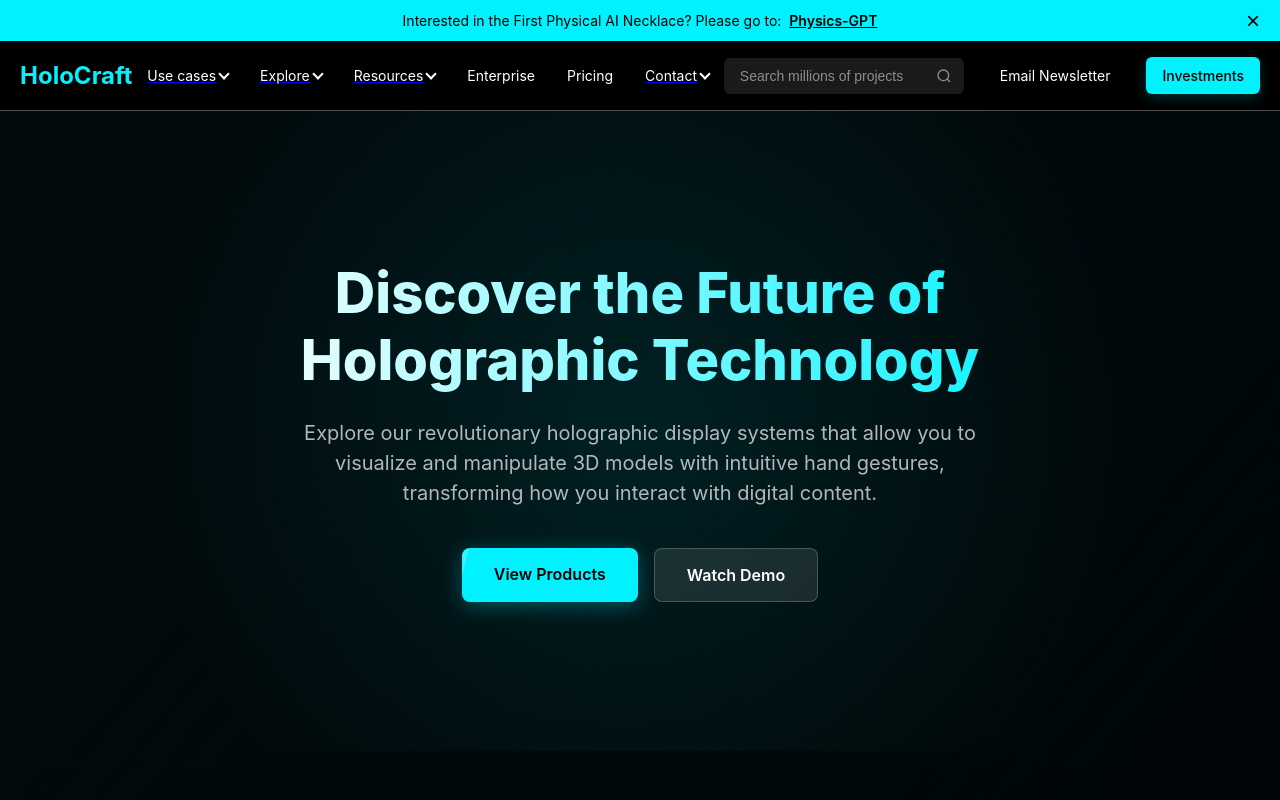
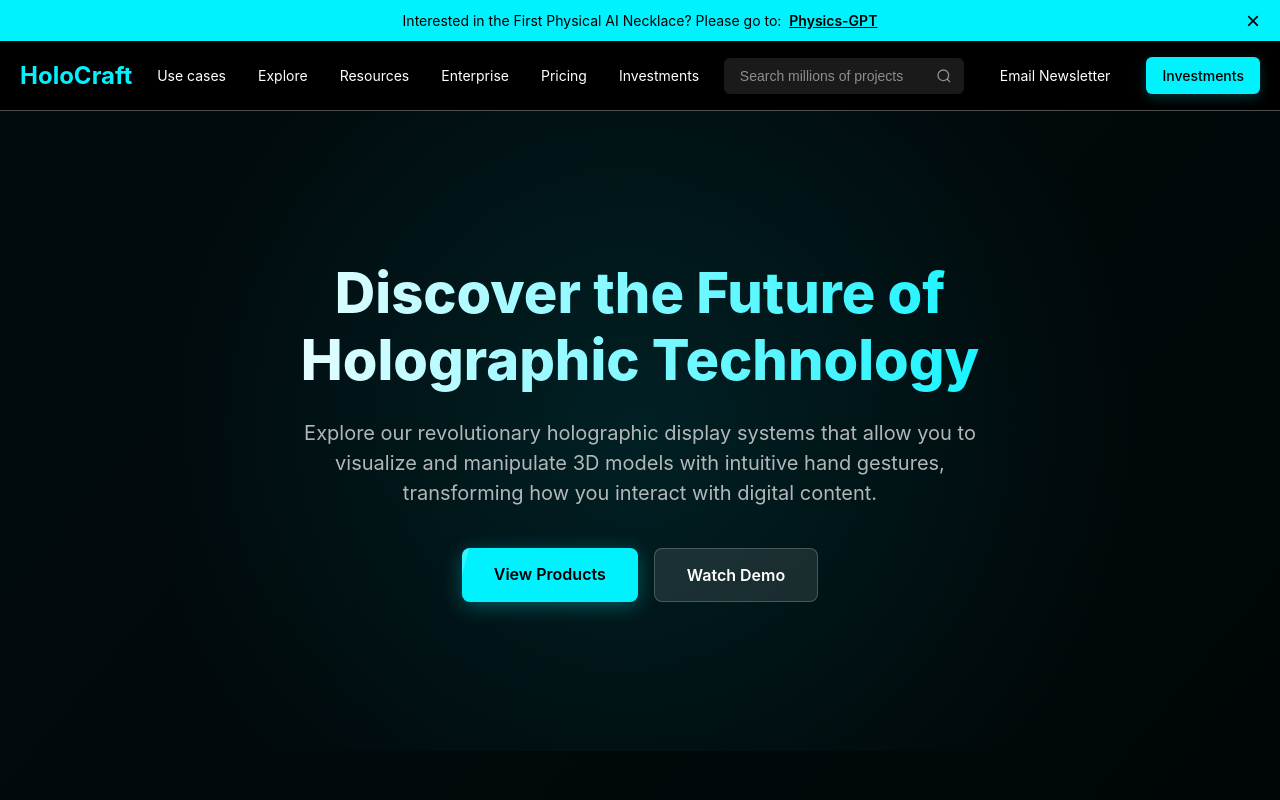
Before and after one commit to holocraft-technologies/holocraft-website-test, a plain HTML site: page explore.html in a window 1280 px wide. Shown: the top 800 px of the page. Drawn offline with Linux system fonts and the light colour scheme.

Commit message:
Add files via upload

```diff
--- a/explore.html
+++ b/explore.html
@@ -990,32 +990,30 @@
     <nav>
         <div class="nav-container">
             <a href="index.html" class="logo">HoloCraft</a>
+
             <div class="nav-links">
-                <a href="use-cases.html">
-                    <div class="nav-item">
+                <a class="nav-item" href="use-cases.html#">
+
                         Use cases
-                        <span class="dropdown-arrow"></span>
-                    </div>
+
                 </a>
-                <a href="explore.html">
-                    <div class="nav-item">
+                <a class="nav-item" href="explore.html#">
+
                         Explore
-                        <span class="dropdown-arrow"></span>
-                    </div>
+
                 </a>
-                <a href="resources.html">
-                    <div class="nav-item">
+                <a class="nav-item" href="resources.html#">
+
                         Resources
-                        <span class="dropdown-arrow"></span>
-                    </div>
+
+
                 </a>
                 <a href="enterprise.html" class="nav-item">Enterprise</a>
                 <a href="pricing.html" class="nav-item">Pricing</a>
-                <a href="investors.html">
-                    <div class="nav-item">
-                        Contact
-                        <span class="dropdown-arrow"></span>
-                    </div>
+                <a class="nav-item" href="investors.html#">
+
+                       Investments
+
                 </a>
             </div>
             <div class="nav-actions">
@@ -1259,7 +1257,7 @@
                     <p class="section-description">Watch our holographic display technology bring 3D models to life with intuitive gesture control.</p>
                 </div>
                 <div class="demo-video">
-                    <img src="" alt="HoloCraft Demo" class="demo-placeholder">
+                    <img src="fan-in-use.jpg" alt="HoloCraft Demo" class="demo-placeholder">
                     <div class="play-button">
                         <svg class="play-icon" xmlns="http://www.w3.org/2000/svg" viewBox="0 0 24 24" fill="none" stroke="currentColor" stroke-width="2" stroke-linecap="round" stroke-linejoin="round">
                             <polygon points="5 3 19 12 5 21 5 3"></polygon>
```
Also changed, not shown: enterprise.html (+3 -3 lines), use-cases.html (+4 -5 lines), architectual-2.jpg (added), architectual3.jpg (added), education.jpg (added), engineering-setup.jpg (added), fan-in-use.jpg (added), manufactering.webp (added), 1 other file.
